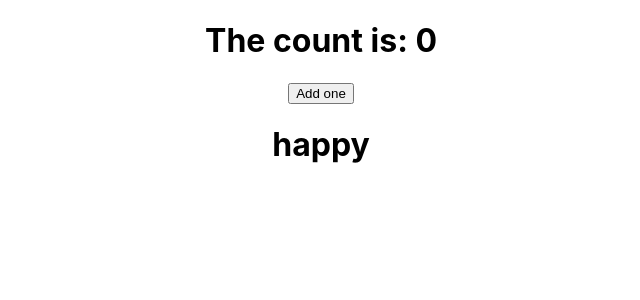
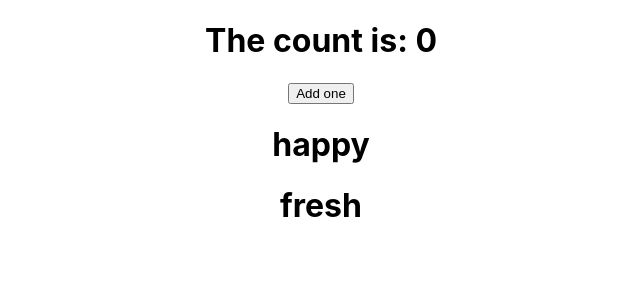
Before and after one commit to ehsansh/react-bootcamp, a React (Create React App) app: page / in a window 1280 px wide. Shown: the top 300 px of the page, without its empty margins (319-959 px from the left). Built offline with nearby package versions, Linux system fonts and the light colour scheme.

Commit message:
complete toggle hook

```diff
--- a/src/Toggler.js
+++ b/src/Toggler.js
@@ -1,9 +1,14 @@
-import React, { useState } from 'react';
+import React from 'react';
+import useToggle from './hooks/useToggle';
 
 export default function Toggler() {
-    const [isHappy, setIsHappy] = useState(true);
-    const toggle = () => {
-        setIsHappy(!isHappy);
-    };
-    return <h1 onClick={toggle}> {isHappy ? 'happy' : 'sad'} </h1>;
+    const [isHappy, toggleIsHappy] = useToggle(true);
+    const [isFresh, toggleIsFresh] = useToggle(true);
+
+    return (
+        <div>
+            <h1 onClick={toggleIsHappy}> {isHappy ? 'happy' : 'sad'} </h1>
+            <h1 onClick={toggleIsFresh}> {isFresh ? 'fresh' : 'tired'}</h1>
+        </div>
+    );
 }
```
